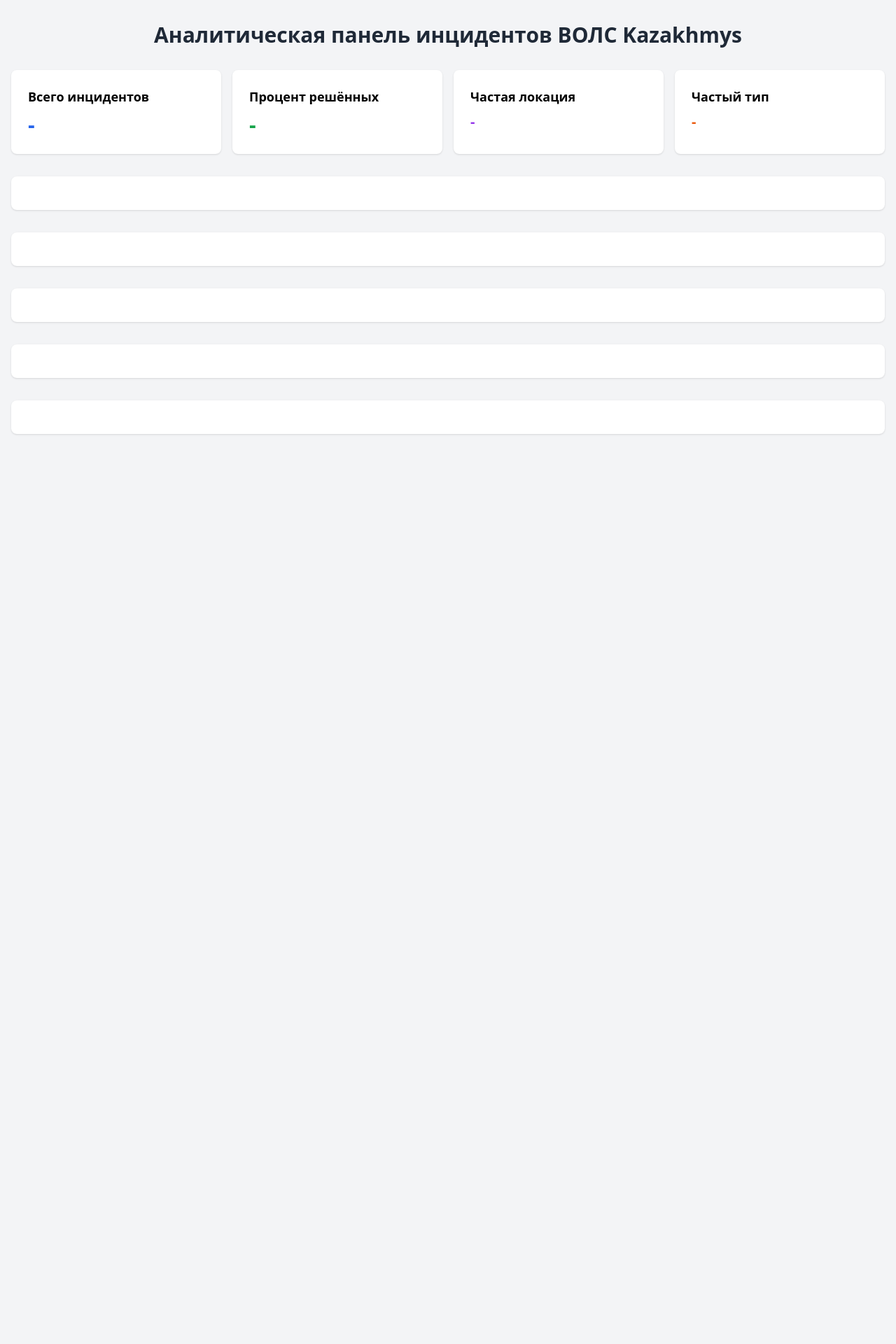
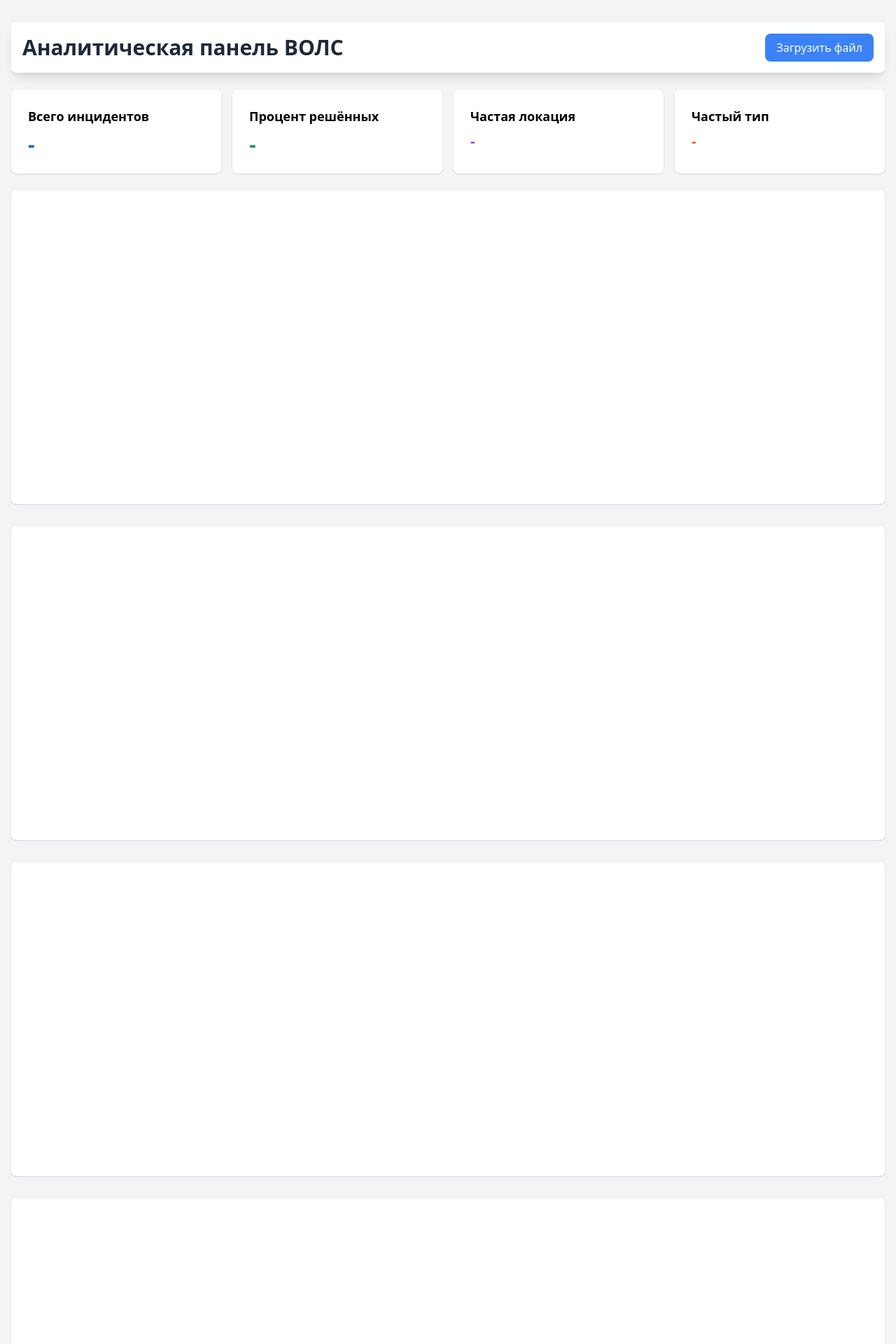
Before and after one commit to silvermete0r/sap-btp-kazakhmys-data-visualization, a FastAPI app: page / in a window 1280 px wide. Shown: the top 1920 px of the page at 70% size. Before the commit the page ends 621 px from the top, so only its background shows below. Run offline with FastAPI, Linux system fonts and the light colour scheme; data that the repository does not hold is empty; some libraries are stand-ins or nearby versions.

Commit message:
upd-19-nov

```diff
--- a/main.py
+++ b/main.py
@@ -1,15 +1,15 @@
-from fastapi import FastAPI, Request
-from fastapi.responses import HTMLResponse, JSONResponse
-from fastapi.staticfiles import StaticFiles
+from fastapi import FastAPI, Request, UploadFile, File, HTTPException
+from fastapi.responses import HTMLResponse, JSONResponse, RedirectResponse
 from fastapi.templating import Jinja2Templates
 import pandas as pd
 import plotly.express as px
 import plotly.graph_objects as go
 from datetime import datetime
-from fastapi import HTTPException
 import logging
 import numpy as np
 import os
+import shutil
+from pathlib import Path
 
 # RUN: uvicorn main:app --reload
 
@@ -20,32 +20,32 @@
 
 templates = Jinja2Templates(directory="templates")
 
-def load_data():
-    df = pd.read_excel('data/sap-btp-omnitracker-data.xlsx', sheet_name='Лист2', engine='openpyxl')
+DATA_DIR = Path("data")
+DATA_DIR.mkdir(exist_ok=True)
+UPLOAD_FILE_PATH = DATA_DIR / "sap-btp-omnitracker-data.xlsx"
 
-    # Преобразование временных столбцов
+logging.basicConfig(
+    filename='app.log',
+    level=logging.INFO,
+    format='%(asctime)s - %(name)s - %(levelname)s - %(message)s'
+)
+logger = logging.getLogger(__name__)
+
+def load_data(file_path=UPLOAD_FILE_PATH):
+    df = pd.read_excel(file_path, sheet_name='Лист2', engine='openpyxl')
+
     time_cols = [col for col in df.columns if 'время' in col.lower()]
     for col in time_cols:
-        df[col] = pd.to_datetime(df[col], format="%d.%m.%Y %H:%M:%S")
+        df[col] = pd.to_datetime(df[col], format="%d.%m.%Y %H:%M:%S", errors='coerce')
 
-    # Заполнение пропущенных значений
     df = df.apply(lambda col: col.fillna(-1) if col.dtype.kind in 'biufc' else col.fillna("Неизвестно"))
 
-    # Добавление расчетных полей
     df['Year-Month'] = df['Время_регистрации_(создания)'].dt.to_period('M').astype(str)
     df['Тип инцидента (IN/OUT)'] = df['Причина инцидента'].apply(
         lambda x: 'Внутренние' if x in ('Повреждение', 'Обрыв линии') else 'Внешние'
     )
 
     return df
-
-# Error Handling
-logging.basicConfig(
-    filename='app.log',
-    level=logging.INFO,
-    format='%(asctime)s - %(name)s - %(levelname)s - %(message)s'
-)
-logger = logging.getLogger(__name__)
 
 @app.exception_handler(Exception)
 async def generic_exception_handler(request, exc):
@@ -57,10 +57,41 @@
 
 @app.get("/", response_class=HTMLResponse)
 async def root(request: Request):
-    return templates.TemplateResponse(
-        "index.html",
-        {"request": request}
-    )
+    return templates.TemplateResponse("index.html", {"request": request})
+
+@app.get("/upload", response_class=HTMLResponse)
+async def upload_page(request: Request):
+    return templates.TemplateResponse("upload.html", {"request": request})
+
+@app.post("/api/upload")
+async def upload_file(file: UploadFile = File(...)):
+    try:
+        if not file.filename.endswith('.xlsx'):
+            raise HTTPException(status_code=400, detail="Only .xlsx files are allowed")
+
+        file_size = 0
+        with open(UPLOAD_FILE_PATH, "wb") as buffer:
+            while chunk := await file.read(8192):
+                file_size += len(chunk)
+                if file_size > 10_000_000:  # 10MB limit
+                    raise HTTPException(status_code=400, detail="File too large")
+                buffer.write(chunk)
+
+        try:
+            df = pd.read_excel(UPLOAD_FILE_PATH, sheet_name='Лист2', engine='openpyxl')
+            required_columns = ['Время_регистрации_(создания)', 'Причина инцидента',
+                              'Местонахождение', 'Производственный объект', 'Тип_запроса']
+            if not all(col in df.columns for col in required_columns):
+                raise HTTPException(status_code=400, detail="Invalid file format")
+        except Exception as e:
+            raise HTTPException(status_code=400, detail="Invalid Excel file format")
+
+        return {"message": "File uploaded successfully"}
+    except HTTPException as he:
+        raise he
+    except Exception as e:
+        logger.error(f"Upload error: {str(e)}")
+        raise HTTPException(status_code=500, detail="Error uploading file")
 
 @app.get("/api/incidents_by_month")
 async def get_incidents_by_month():
@@ -72,9 +103,13 @@
         y='count',
         title='Количество инцидентов: распределение по времени',
         labels={'count': 'Количество инцидентов', 'Year-Month': 'Период'},
-        color_discrete_sequence=['pink']
+        color_discrete_sequence=['rgb(59, 130, 246)']
     )
-    fig.update_layout(xaxis_tickangle=-45)
+    fig.update_layout(
+        xaxis_tickangle=-45,
+        margin=dict(l=50, r=20, t=50, b=100),
+        height=400
+    )
     return fig.to_json()
 
 @app.get("/api/incident_type_and_reason")
@@ -89,6 +124,10 @@
         title='Распределение инцидентов по типу и причине',
         labels={'count': 'Количество инцидентов'}
     )
+    fig.update_layout(
+        margin=dict(l=50, r=20, t=50, b=100),
+        height=400
+    )
     return fig.to_json()
 
 @app.get("/api/incidents_by_location")
@@ -102,9 +141,13 @@
         y='count',
         title='Распределение инцидентов по местоположению',
         labels={'count': 'Количество инцидентов'},
-        color_discrete_sequence=['skyblue']
+        color_discrete_sequence=['rgb(59, 130, 246)']
     )
-    fig.update_layout(xaxis_tickangle=-45)
+    fig.update_layout(
+        xaxis_tickangle=-45,
+        margin=dict(l=50, r=20, t=50, b=100),
+        height=400
+    )
     return fig.to_json()
 
 @app.get("/api/incidents_by_production_object")
@@ -118,9 +161,13 @@
         y='count',
         title='Распределение инцидентов по производственному объекту',
         labels={'count': 'Количество инцидентов'},
-        color_discrete_sequence=['skyblue']
+        color_discrete_sequence=['rgb(59, 130, 246)']
     )
-    fig.update_layout(xaxis_tickangle=-45)
+    fig.update_layout(
+        xaxis_tickangle=-45,
+        margin=dict(l=50, r=20, t=50, b=100),
+        height=400
+    )
     return fig.to_json()
 
 @app.get("/api/incident_distribution_by_type_and_status")
@@ -135,7 +182,11 @@
         title='Распределение инцидентов по типу запроса и статусу',
         labels={'count': 'Количество инцидентов'}
     )
-    fig.update_layout(xaxis_tickangle=-45)
+    fig.update_layout(
+        xaxis_tickangle=-45,
+        margin=dict(l=50, r=20, t=50, b=100),
+        height=400
+    )
     return fig.to_json()
 
 @app.get("/api/summary_stats")
--- a/templates/index.html
+++ b/templates/index.html
@@ -2,59 +2,74 @@
 <html lang="ru">
 <head>
     <meta charset="UTF-8">
+    <meta name="viewport" content="width=device-width, initial-scale=1.0">
     <title>Kazakhmys ВОЛС - Аналитическая Панель</title>
+    <link rel="icon" href="https://www.tmforum.org/oda/directory/_next/image?url=https%3A%2F%2Forderly-memory-f4bd417d31.media.strapiapp.com%2Fsap_business_technology_platform_sap_btp_4f4fc20d20.false&w=640&q=75" type="image/x-icon">
     <script src="https://cdn.plot.ly/plotly-latest.min.js"></script>
     <script src="https://cdn.tailwindcss.com"></script>
 </head>
 <body class="bg-gray-100">
-    <div class="container mx-auto px-4 py-8">
-        <h1 class="text-3xl font-bold mb-8 text-center text-gray-800">
-            Аналитическая панель инцидентов ВОЛС Kazakhmys
+    <div class="container mx-auto px-2 sm:px-4 py-4 sm:py-8">
+        <nav class="bg-white shadow-lg rounded-lg p-4 mb-6">
+            <div class="flex justify-between items-center">
+                <h1 class="text-xl sm:text-3xl font-bold text-gray-800">
+                    Аналитическая панель ВОЛС
                 </h1>
+                <a href="/upload" class="bg-blue-500 text-white px-4 py-2 rounded-lg hover:bg-blue-600 text-sm sm:text-base">
+                    Загрузить файл
+                </a>
+            </div>
+        </nav>
 
         <!-- Сводная статистика -->
-        <div class="grid grid-cols-1 md:grid-cols-4 gap-4 mb-8">
-            <div class="bg-white p-6 rounded-lg shadow">
-                <h3 class="text-lg font-semibold mb-2">Всего инцидентов</h3>
-                <p class="text-3xl font-bold text-blue-600" id="totalIncidentsValue">-</p>
+        <div class="grid grid-cols-2 sm:grid-cols-4 gap-2 sm:gap-4 mb-6">
+            <div class="bg-white p-3 sm:p-6 rounded-lg shadow">
+                <h3 class="text-sm sm:text-lg font-semibold mb-1 sm:mb-2">Всего инцидентов</h3>
+                <p class="text-xl sm:text-3xl font-bold text-blue-600" id="totalIncidentsValue">-</p>
             </div>
-            <div class="bg-white p-6 rounded-lg shadow">
-                <h3 class="text-lg font-semibold mb-2">Процент решённых</h3>
-                <p class="text-3xl font-bold text-green-600" id="resolvedPercentage">-</p>
+            <div class="bg-white p-3 sm:p-6 rounded-lg shadow">
+                <h3 class="text-sm sm:text-lg font-semibold mb-1 sm:mb-2">Процент решённых</h3>
+                <p class="text-xl sm:text-3xl font-bold text-green-600" id="resolvedPercentage">-</p>
             </div>
-            <div class="bg-white p-6 rounded-lg shadow">
-                <h3 class="text-lg font-semibold mb-2">Частая локация</h3>
-                <p class="text-xl font-bold text-purple-600" id="commonLocation">-</p>
+            <div class="bg-white p-3 sm:p-6 rounded-lg shadow">
+                <h3 class="text-sm sm:text-lg font-semibold mb-1 sm:mb-2">Частая локация</h3>
+                <p class="text-base sm:text-xl font-bold text-purple-600" id="commonLocation">-</p>
             </div>
-            <div class="bg-white p-6 rounded-lg shadow">
-                <h3 class="text-lg font-semibold mb-2">Частый тип</h3>
-                <p class="text-xl font-bold text-orange-600" id="commonType">-</p>
+            <div class="bg-white p-3 sm:p-6 rounded-lg shadow">
+                <h3 class="text-sm sm:text-lg font-semibold mb-1 sm:mb-2">Частый тип</h3>
+                <p class="text-base sm:text-xl font-bold text-orange-600" id="commonType">-</p>
             </div>
         </div>
 
         <!-- Графики -->
-        <div class="grid grid-cols-1 gap-8">
-            <div class="bg-white p-6 rounded-lg shadow">
-                <div id="incidentsByMonth"></div>
+        <div class="grid grid-cols-1 gap-4 sm:gap-8">
+            <div class="bg-white p-3 sm:p-6 rounded-lg shadow">
+                <div id="incidentsByMonth" class="h-[300px] sm:h-[400px]"></div>
             </div>
-            <div class="bg-white p-6 rounded-lg shadow">
-                <div id="incidentTypeAndReason"></div>
+            <div class="bg-white p-3 sm:p-6 rounded-lg shadow">
+                <div id="incidentTypeAndReason" class="h-[300px] sm:h-[400px]"></div>
             </div>
-            <div class="bg-white p-6 rounded-lg shadow">
-                <div id="incidentsByLocation"></div>
+            <div class="bg-white p-3 sm:p-6 rounded-lg shadow">
+                <div id="incidentsByLocation" class="h-[300px] sm:h-[400px]"></div>
             </div>
-            <div class="bg-white p-6 rounded-lg shadow">
-                <div id="incidentsByProductionObject"></div>
+            <div class="bg-white p-3 sm:p-6 rounded-lg shadow">
+                <div id="incidentsByProductionObject" class="h-[300px] sm:h-[400px]"></div>
             </div>
-            <div class="bg-white p-6 rounded-lg shadow">
-                <div id="incidentTypeAndStatus"></div>
+            <div class="bg-white p-3 sm:p-6 rounded-lg shadow">
+                <div id="incidentTypeAndStatus" class="h-[300px] sm:h-[400px]"></div>
             </div>
         </div>
     </div>
 
     <script>
+        const config = {
+            responsive: true,
+            displayModeBar: false,
+            scrollZoom: false
+        };
+
         async function loadDashboard() {
-            // Загрузка сводной статистики
+            try {
                 const statsResponse = await fetch('/api/summary_stats');
                 const stats = await statsResponse.json();
 
@@ -64,29 +79,41 @@
                 document.getElementById('commonLocation').textContent = stats.most_common_location;
                 document.getElementById('commonType').textContent = stats.most_common_type;
 
-            // Загрузка графиков
-            const monthlyResponse = await fetch('/api/incidents_by_month');
-            const monthlyData = await monthlyResponse.json();
-            Plotly.newPlot('incidentsByMonth', JSON.parse(monthlyData));
+                const responses = await Promise.all([
+                    fetch('/api/incidents_by_month'),
+                    fetch('/api/incident_type_and_reason'),
+                    fetch('/api/incidents_by_location'),
+                    fetch('/api/incidents_by_production_object'),
+                    fetch('/api/incident_distribution_by_type_and_status')
+                ]);
 
-            const typeReasonResponse = await fetch('/api/incident_type_and_reason');
-            const typeReasonData = await typeReasonResponse.json();
-            Plotly.newPlot('incidentTypeAndReason', JSON.parse(typeReasonData));
+                const [monthly, typeReason, location, production, typeStatus] =
+                    await Promise.all(responses.map(r => r.json()));
 
-            const locationResponse = await fetch('/api/incidents_by_location');
-            const locationData = await locationResponse.json();
-            Plotly.newPlot('incidentsByLocation', JSON.parse(locationData));
+                const plots = [
+                    { id: 'incidentsByMonth', data: monthly },
+                    { id: 'incidentTypeAndReason', data: typeReason },
+                    { id: 'incidentsByLocation', data: location },
+                    { id: 'incidentsByProductionObject', data: production },
+                    { id: 'incidentTypeAndStatus', data: typeStatus }
+                ];
 
-            const productionResponse = await fetch('/api/incidents_by_production_object');
-            const productionData = await productionResponse.json();
-            Plotly.newPlot('incidentsByProductionObject', JSON.parse(productionData));
-
-            const typeStatusResponse = await fetch('/api/incident_distribution_by_type_and_status');
-            const typeStatusData = await typeStatusResponse.json();
-            Plotly.newPlot('incidentTypeAndStatus', JSON.parse(typeStatusData));
+                plots.forEach(plot => {
+                    const data = JSON.parse(plot.data);
+                    data.layout.autosize = true;
+                    data.layout.margin = { l: 50, r: 20, t: 50, b: 100 };
+                    Plotly.newPlot(plot.id, data.data, data.layout, config);
+                });
+            } catch (error) {
+                console.error('Error loading dashboard:', error);
+            }
         }
 
         window.onload = loadDashboard;
+        window.addEventListener('resize', () => {
+            const plots = document.querySelectorAll('[id^="incidents"]');
+            plots.forEach(plot => Plotly.Plots.resize(plot));
+        });
     </script>
 </body>
 </html>
```
Also changed, not shown: templates/upload.html (added, +113 -0 lines). Lines whose indentation alone changed are shown as unchanged.
